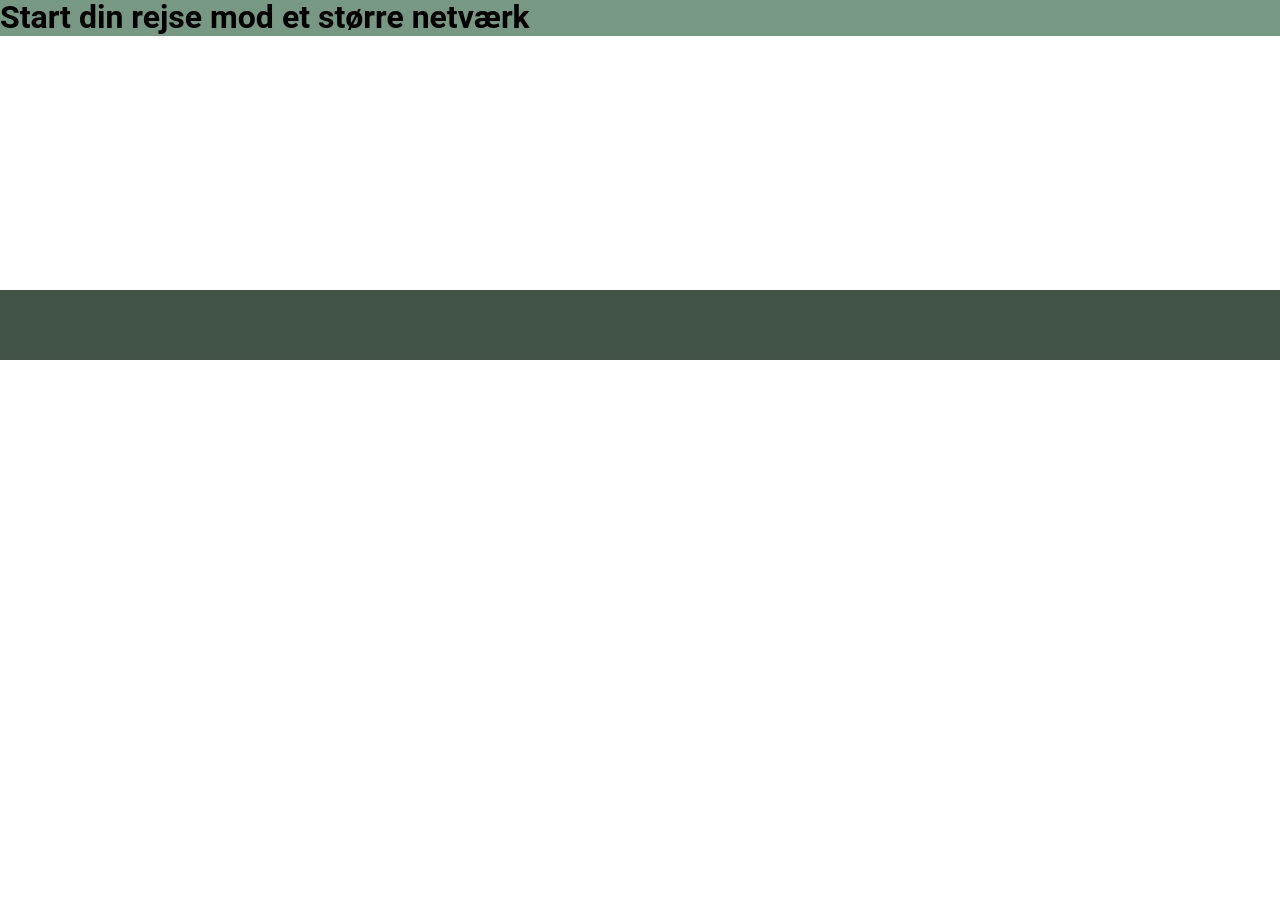
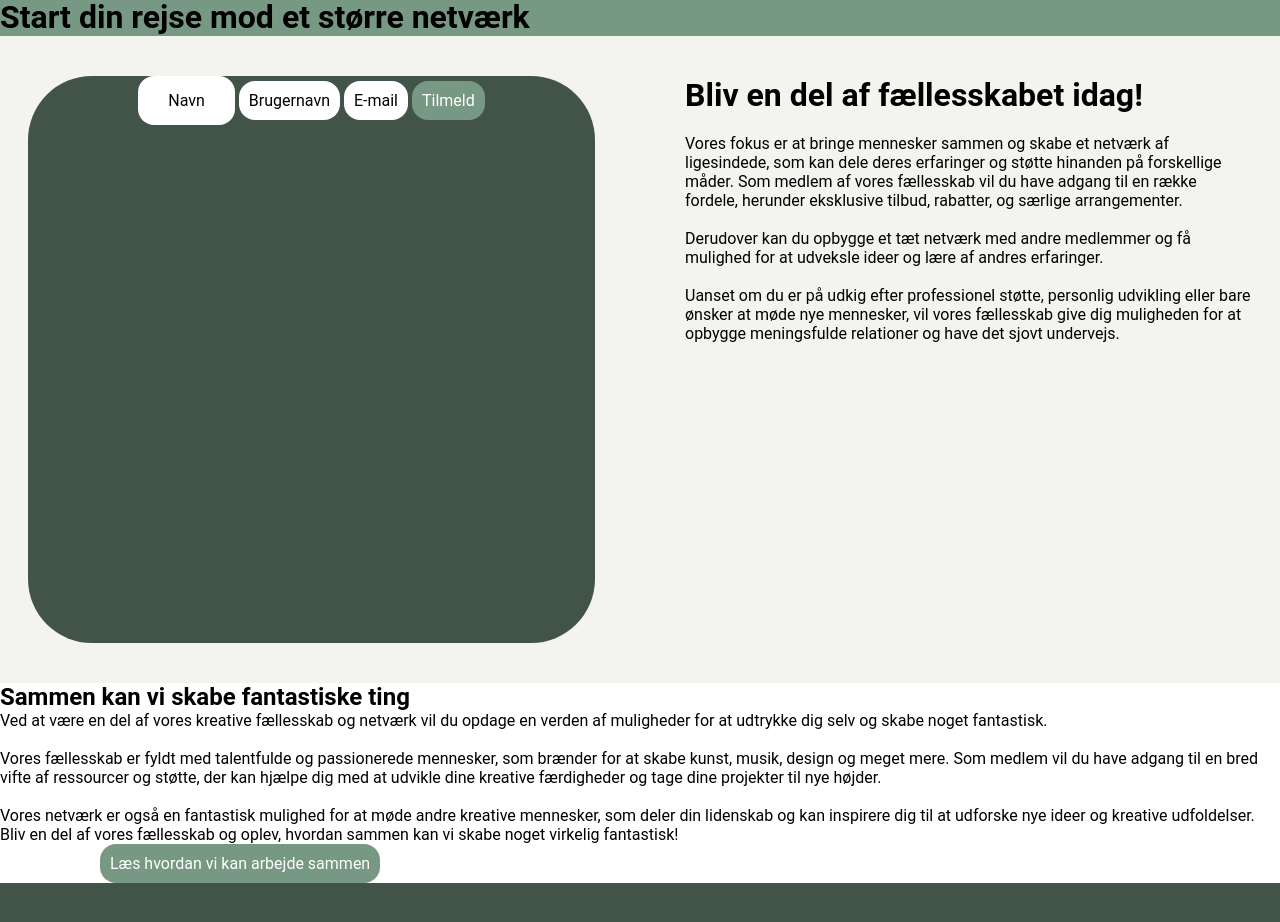
Before and after one commit to Insu1980/mockup-opgave-c, a plain HTML site: page index.html in a window 1280 px wide. Shown: the part 440-1362 px from the top of the page. Before the commit the page ends 800 px from the top, so only its background shows below. Drawn offline with Linux system fonts and the light colour scheme.

Commit message:
buttons and text by the side

```diff
--- a/css/style.css
+++ b/css/style.css
@@ -16,7 +16,74 @@ header {
     justify-content: space-between;
     width: 100%;
 }
+/**Main**/
 main {}
+.hero {
+ background-color: #F3F4EF;
+padding: 40px 28px;
+text-align: left;
+}
+.hero h1 {
+    font-size: 2em;
+    margin-bottom: 20px;
+}
+.hero p {
+    font-size: 1,2rem;
+    margin-bottom: 30px;
+}
+.hero div {
+    display: flex;
+    flex-direction: column;
+    align-items: center;
+}
+.hero div:nth-of-type(1) {
+    background-color: #425348;
+    aspect-ratio: 2/2;
+    border-radius: 4rem;
+}
+.btn1 {
+    display: inline-block;
+    background-color: white;
+    padding: 15px 30px;
+    margin-bottom: 15px;
+    border-radius: 1rem;
+    color: black;
+    text-decoration: none;
+    display: inline-block;
+}
+.btn2 {
+    background-color: white;
+    padding: 10px;
+    border-radius: 1rem;
+    color: black;
+    text-decoration: none;
+    display: inline-block;
+}
+.btn3 {
+    background-color: white;
+    padding: 10px;
+    border-radius: 1rem;
+    color: black;
+    text-decoration: none;
+    display: inline-block;
+}
+.btn4 {
+    background-color: #779882;
+    padding: 10px;
+    border-radius: 1rem;
+    color: white;
+    text-decoration: none;
+    display: inline-block;
+}
+.btn5 {
+    background-color: #779882;
+    padding: 10px;
+    border-radius: 1rem;
+    color: white;
+    text-decoration: none;
+    display: inline-block;
+    margin-left: 100px;
+}
 footer {
     background-color: #425348;
 }
@@ -43,5 +110,10 @@ img {
 }
 @media only screen and (min-width: 800px) {
 
+.hero {
+    display: grid;
+    grid-template-columns: 1fr 1fr;
+    gap: 90px;
 
 }
+}
--- a/index.html
+++ b/index.html
@@ -24,6 +24,31 @@
             <br>
             Start din rejse mod et større netværk</h1>
         </div>
+        <div class="hero">
+            <div>
+                <section>
+                    <a href="" class="btn1">Navn</a>
+                    <a href="" class="btn2">Brugernavn</a>
+                    <a href="" class="btn3">E-mail</a>
+                    <a href="" class="btn4">Tilmeld</a>
+                 </section>
+                </div>
+
+            <section>
+                <h1>Bliv en del af fællesskabet idag!</h1>
+                <p>Vores fokus er at bringe mennesker sammen og skabe et netværk af ligesindede, som kan dele deres erfaringer og støtte hinanden på forskellige måder. Som medlem af vores fællesskab vil du have adgang til en række fordele, herunder eksklusive tilbud, rabatter, og særlige arrangementer.<br><br>
+                    Derudover kan du opbygge et tæt netværk med andre medlemmer og få mulighed for at udveksle ideer og lære af andres erfaringer.<br><br>
+                    Uanset om du er på udkig efter professionel støtte, personlig udvikling eller bare ønsker at møde nye mennesker, vil vores fællesskab give dig muligheden for at opbygge meningsfulde relationer og have det sjovt undervejs.</p>
+            </section>
+        </div>
+
+        <section>
+            <h2>Sammen kan vi skabe fantastiske ting</h2>
+            <div>Ved at være en del af vores kreative fællesskab og netværk vil du opdage en verden af muligheder for at udtrykke dig selv og skabe noget fantastisk.<br><br>
+                Vores fællesskab er fyldt med talentfulde og passionerede mennesker, som brænder for at skabe kunst, musik, design og meget mere. Som medlem vil du have adgang til en bred vifte af ressourcer og støtte, der kan hjælpe dig med at udvikle dine kreative færdigheder og tage dine projekter til nye højder.<br><br>
+                Vores netværk er også en fantastisk mulighed for at møde andre kreative mennesker, som deler din lidenskab og kan inspirere dig til at udforske nye ideer og kreative udfoldelser. Bliv en del af vores fællesskab og oplev, hvordan sammen kan vi skabe noget virkelig fantastisk!</div>
+                <a href="" class="btn5">Læs hvordan vi kan arbejde sammen</a>
+        </section>
     </main>
     <footer></footer>
 </body>
```
